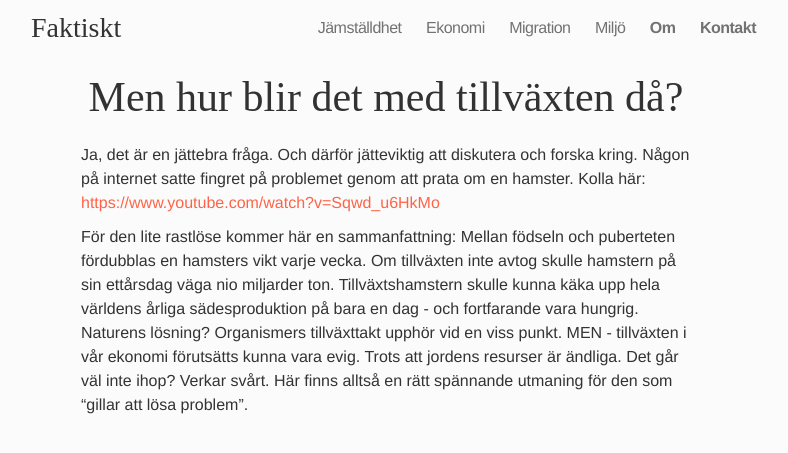
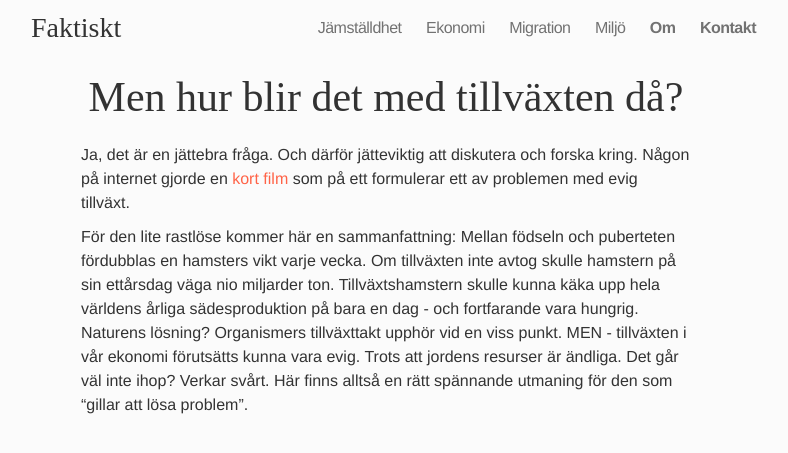
Before and after one commit to frigolitvarulv/faktiskt.github.io, a Jekyll site: the page built from miljo/men-hur-blir-det-med-tillv-xten-d.md, in a window 1280 px wide. Shown: the top 453 px of the page, without its empty margins (254-1042 px from the left). Built offline with Jekyll 4.4.1, drawn with Linux system fonts in a browser that asks for light colours; nearby versions of some CDN libraries; Markdown is read by kramdown in place of the engine named in the settings.

Commit message:
Updated men-hur-blir-det-med-tillv-xten-d.md

```diff
--- a/miljo/men-hur-blir-det-med-tillv-xten-d.md
+++ b/miljo/men-hur-blir-det-med-tillv-xten-d.md
@@ -6,7 +6,9 @@ title: "Men hur blir det med tillväxten då?"
 
 
 
-Ja, det är en jättebra fråga. Och därför jätteviktig att diskutera och forska kring. Någon på internet satte fingret på problemet genom att prata om en hamster. Kolla här: [https://www.youtube.com/watch?v=Sqwd_u6HkMo](https://www.youtube.com/watch?v=Sqwd_u6HkMo)
+
+Ja, det är en jättebra fråga. Och därför jätteviktig att diskutera och forska kring. Någon på internet gjorde en [kort film](https://www.youtube.com/watch?v=Sqwd_u6HkMo "tillväxt hamstern") som på ett formulerar ett av problemen med evig tillväxt.
+
 
 För den lite rastlöse kommer här en sammanfattning:
 Mellan födseln och puberteten fördubblas en hamsters vikt varje vecka. Om tillväxten inte avtog skulle hamstern på sin ettårsdag väga nio miljarder ton. Tillväxtshamstern skulle kunna käka upp hela världens årliga sädesproduktion på bara en dag - och fortfarande vara hungrig. Naturens lösning? Organismers tillväxttakt upphör vid en viss punkt. MEN - tillväxten i vår ekonomi förutsätts kunna vara evig. Trots att jordens resurser är ändliga. Det går väl inte ihop? Verkar svårt. Här finns alltså en rätt spännande utmaning för den som "gillar att lösa problem".
```
